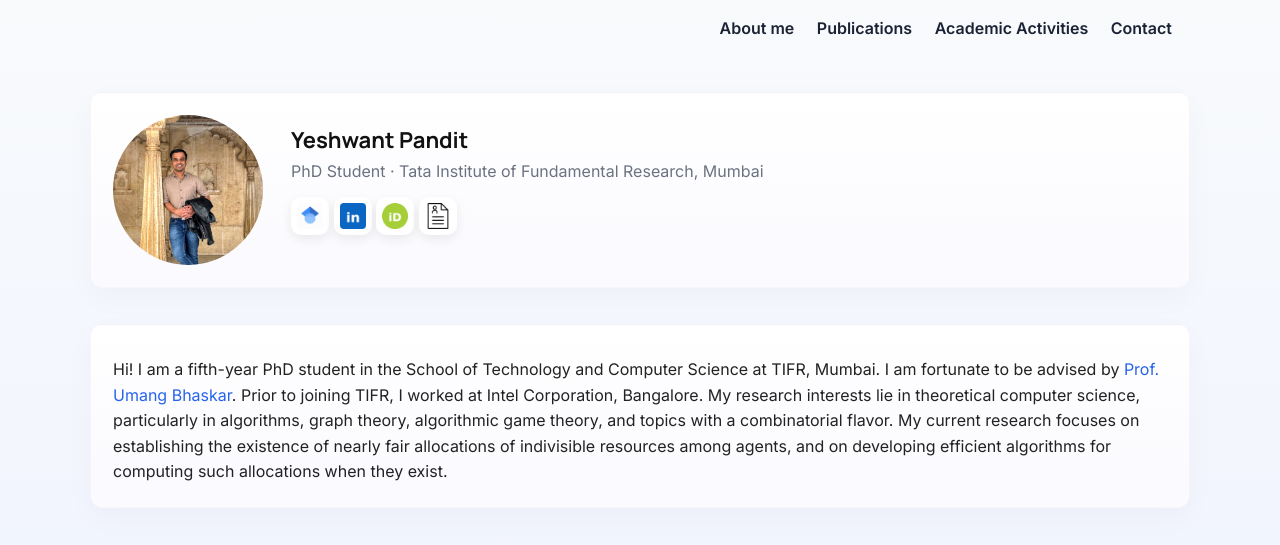
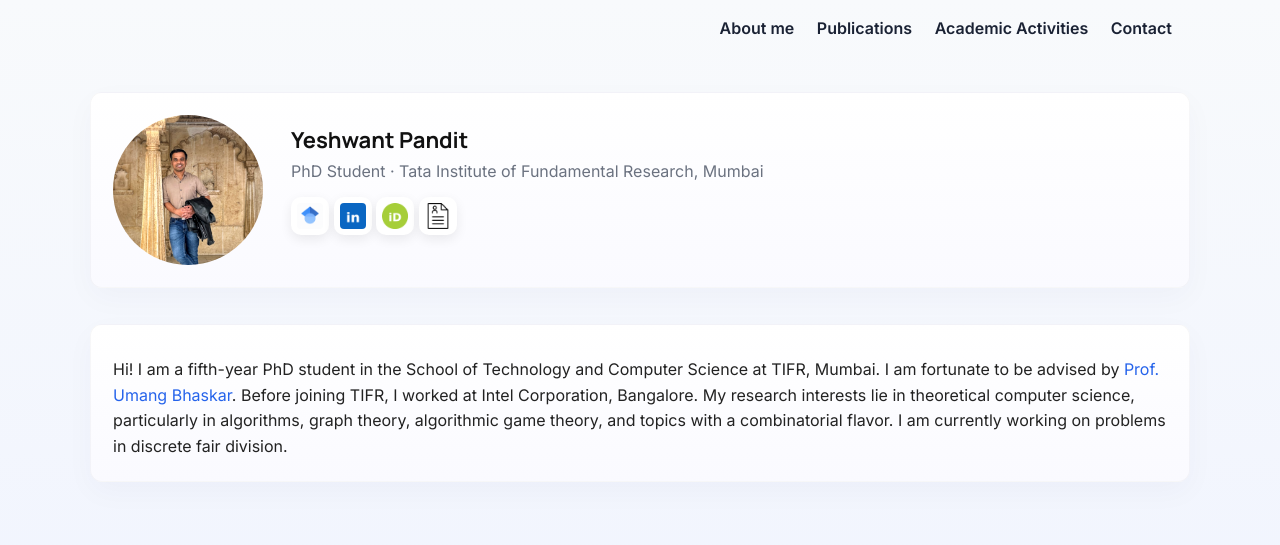
Before and after one commit to ypandit08/ypandit08.github.io, a Jekyll site: the page built from index.md, in a window 1280 px wide. Shown: the top 545 px of the page. Built offline with Jekyll 4.4.1, drawn with Linux system fonts in a browser that asks for light colours.

Commit message:
Update index-content.html

```diff
--- a/_includes/index-content.html
+++ b/_includes/index-content.html
@@ -44,10 +44,10 @@
     Hi! I am a fifth-year PhD student in the School of Technology and Computer Science at TIFR, Mumbai.
     I am fortunate to be advised by
     <a href="https://www.tcs.tifr.res.in/~umang/">Prof. Umang Bhaskar</a>.
-    Prior to joining TIFR, I worked at Intel Corporation, Bangalore.
+    Before joining TIFR, I worked at Intel Corporation, Bangalore.
     My research interests lie in theoretical computer science,
     particularly in algorithms, graph theory, algorithmic game theory,
     and topics with a combinatorial flavor.
-    My current research focuses on establishing the existence of nearly fair allocations of indivisible resources among agents, and on developing efficient algorithms for computing such allocations when they exist.
+    I am currently working on problems in discrete fair division.
   </section>
 </div>
```
